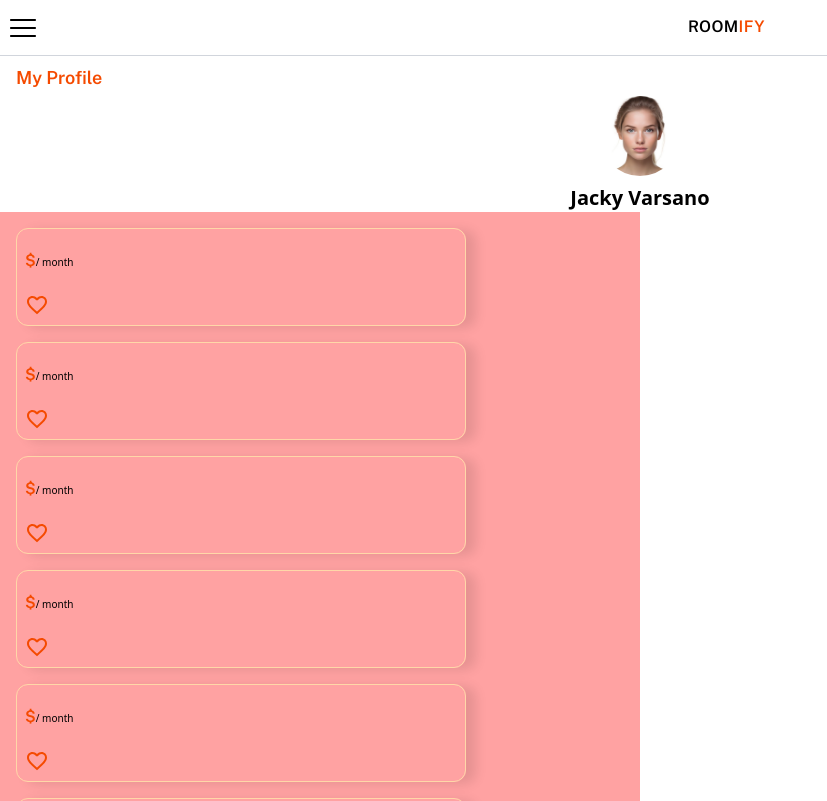
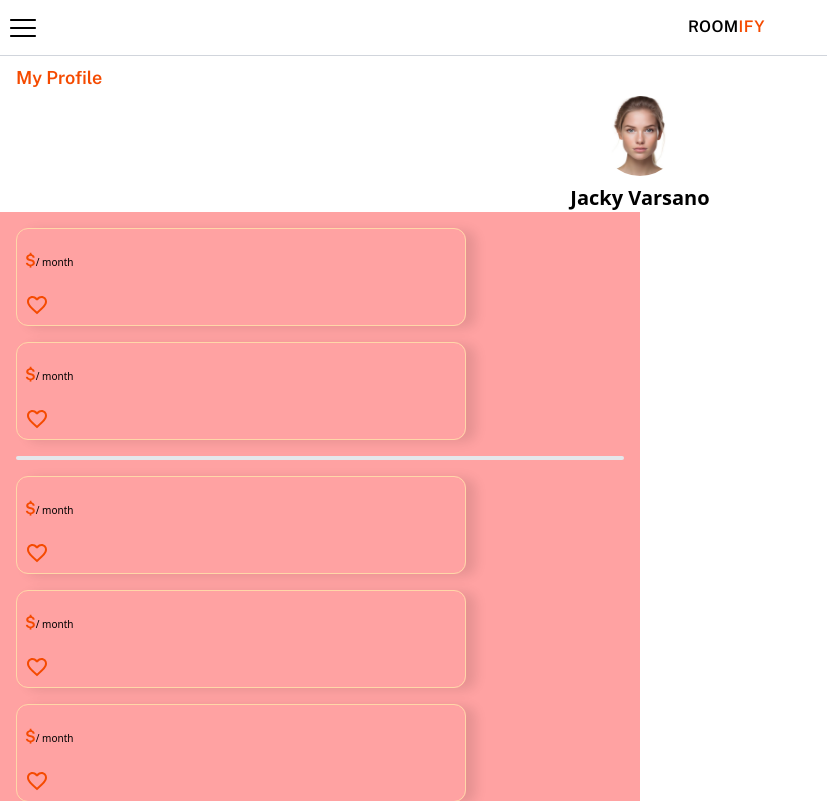
Before and after one commit to Lior-Lavon/Roomify-FE, a React (Vite) app: page /profile in a window 1280 px wide. Shown: the whole page, without its empty margins (0-827 px from the left). Built offline with nearby package versions, Linux system fonts and the light colour scheme.

Commit message:
improving profile

```diff
--- a/src/pages/Profile/ProfileView.jsx
+++ b/src/pages/Profile/ProfileView.jsx
@@ -60,12 +60,18 @@ const ProfileView = () => {
       >
         <RoomCardMini />
         <RoomCardMini />
+
+        <div className="w-full h-[.25rem] bg-gray-200 rounded-full"></div>
         <RoomCardMini />
         <RoomCardMini />
         <RoomCardMini />
+        <div className="w-full h-[.25rem] bg-gray-200 rounded-full"></div>
         <RoomCardMini />
         <RoomCardMini />
+
+        <div className="w-full h-[.25rem] bg-gray-200 rounded-full"></div>
         <RoomCardMini />
+
         <RoomCardMini />
         {/* <InputField label="Your name" value="Jacky Varsano" />
         <InputField label="Your email" value="jackyvarsano@gmail.com" /> */}
```
